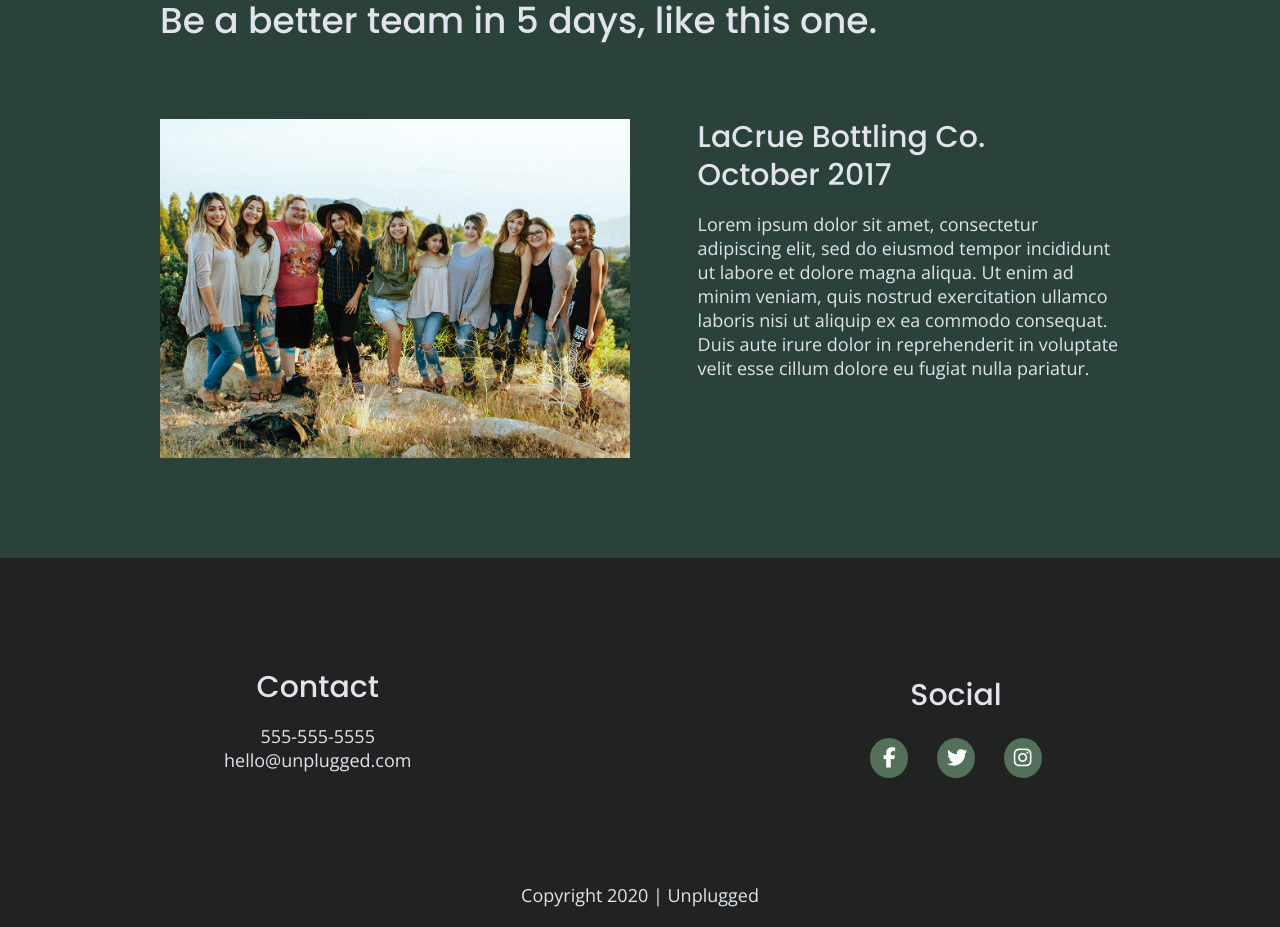
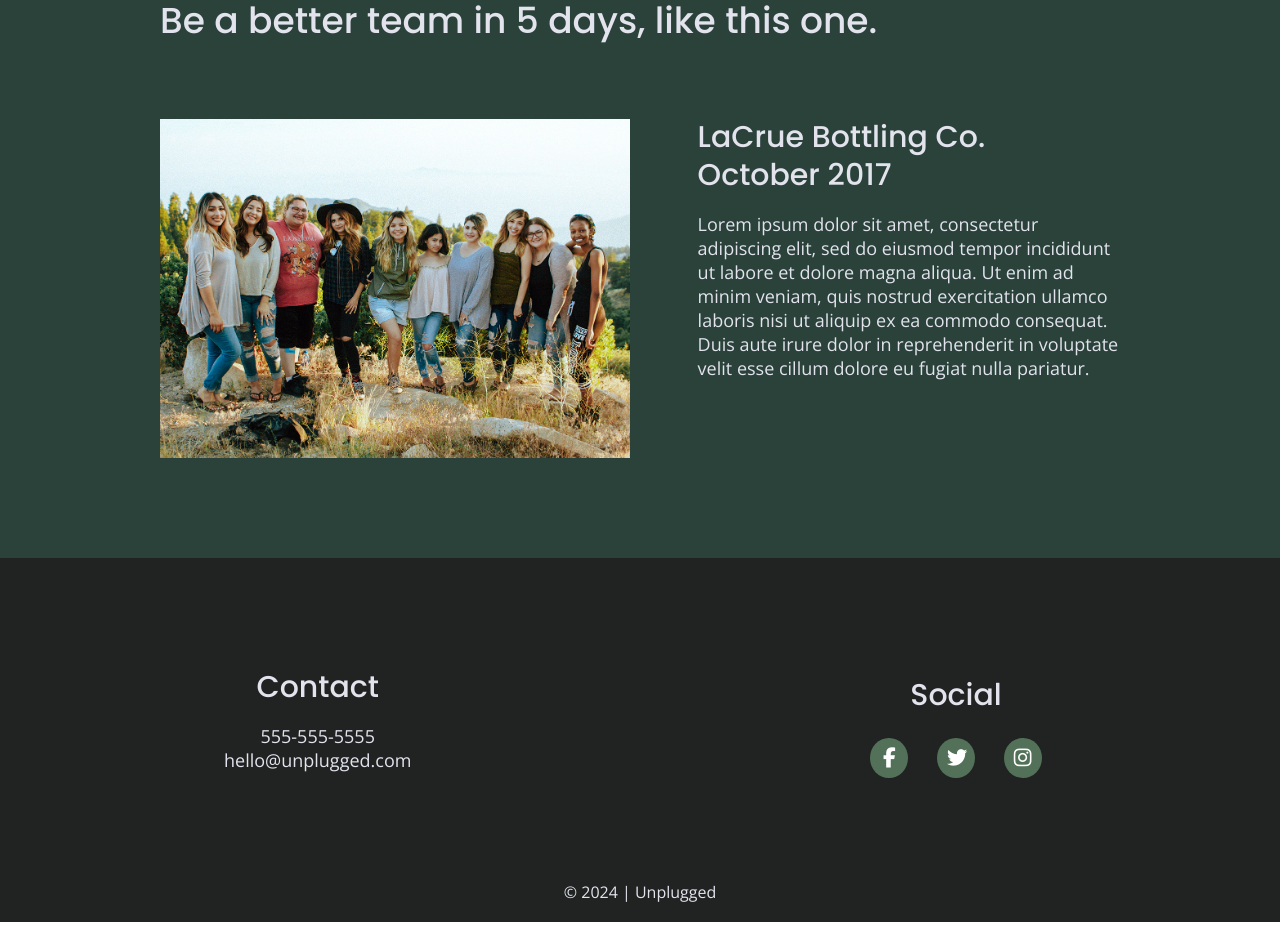
Before and after one commit to PTroyP/unplugged, a website built with Parcel: page index.html in a window 1280 px wide. Shown: the part 1941-2868 px from the top of the page. Built offline with nearby package versions, Linux system fonts and the light colour scheme.

Commit message:
Update footer date in index.html

```diff
--- a/index.html
+++ b/index.html
@@ -207,7 +207,11 @@
       </div>
 
       <div class="copyright">
-        <p>Copyright 2020 | Unplugged</p>
+         &copy;
+    <span id="copyright">
+        <script>document.getElementById('copyright').appendChild(document.createTextNode(new Date().getFullYear()))</script>
+    </span>
+    | Unplugged
       </div>
     </footer>
     <script src="js/vendor/modernizr-3.11.2.min.js"></script>
```
